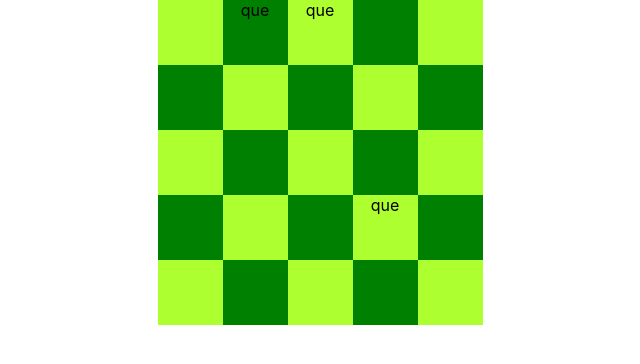
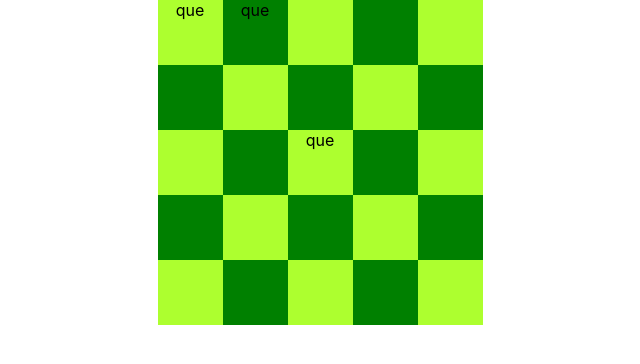
Before and after one commit to dmytro-mironov/react-chess, a React (Create React App) app: page / in a window 1280 px wide. Shown: the top 364 px of the page, without its empty margins (320-960 px from the left). Built offline with nearby package versions, Linux system fonts and the light colour scheme.

Commit message:
add change position

```diff
--- a/package.json
+++ b/package.json
@@ -6,11 +6,12 @@
     "@testing-library/jest-dom": "^5.16.5",
     "@testing-library/react": "^13.3.0",
     "@testing-library/user-event": "^13.5.0",
+    "classnames": "^2.3.1",
     "react": "^18.2.0",
-    "redux": "^4.2.0",
     "react-dom": "^18.2.0",
     "react-redux": "^8.0.2",
     "react-scripts": "5.0.1",
+    "redux": "^4.2.0",
     "web-vitals": "^2.1.4"
   },
   "scripts": {
--- a/src/App.css
+++ b/src/App.css
@@ -22,3 +22,6 @@
 .cursor {
 	cursor: pointer;
 }
+.choose {
+	background: red !important;
+}
--- a/src/App.js
+++ b/src/App.js
@@ -5,6 +5,7 @@ import Field from './components/Field.jsx';
 import { Provider } from "react-redux";
 import store from './redux/store';
 
+window.store = store;
 
 const App = () => {
   return (
--- a/src/components/Cell.jsx
+++ b/src/components/Cell.jsx
@@ -1,9 +1,14 @@
 import React from "react";
+import classNames from "classnames";
 
 const Cell = ({x, y, figure, style, onClick}) => {
 
+    let cellStyle = classNames('cell',{
+        'choose': style == 'choose',
+    });
+
     return (
-        <div className="cell" onClick={onClick}>{/* {x+''+y} */}{figure}</div>
+        <div className={cellStyle} onClick={onClick}>{/* {x+''+y} */}{figure}</div>
     );
 }
 
--- a/src/components/Field.jsx
+++ b/src/components/Field.jsx
@@ -1,53 +1,77 @@
 import React from "react";
 import { useEffect } from "react";
 import { useDispatch, useSelector } from "react-redux";
-import { setFields } from "../redux/actions/fields";
+import { setChooseField, setFields } from "../redux/actions/fields";
+import store from "../redux/store";
 import Cell from "./Cell";
 
 
-const clickFigule = (x) => {
-    console.dir(x)
+
+const clickFigule = (x,y) => {
+
+    const chooseFiel = store.getState().fieldsReducer.chooseFiel;
+    const fields = store.getState().fieldsReducer.fields;
+    //field choose and can move
+    console.dir({x,y})
+    if(chooseFiel){
+        fields[x+''+y].html = <Cell key={x+''+y} x={x} y={y} figure={fields[chooseFiel.x+''+chooseFiel.y].html.props.figure} onClick={() => clickFigule(x,y)}/>
+        fields[x+''+y].isFigure = true
+
+        fields[chooseFiel.x+''+chooseFiel.y].html = <Cell key={chooseFiel.x+''+chooseFiel.y} x={chooseFiel.x} y={chooseFiel.y} onClick={() => clickFigule(chooseFiel.x,chooseFiel.y)}/>
+        fields[chooseFiel.x+''+chooseFiel.y].isFigure = false
+
+        store.dispatch(setFields(fields));
+        store.dispatch(setChooseField(false));
+
+    }else if(fields[x+''+y].isFigure){
+
+        fields[x+''+y].html = <Cell key={x+''+y} x={x} y={y} figure={fields[x+''+y].html.props.figure} style="choose" onClick={() => clickFigule(x,y)}/>
+        store.dispatch(setFields(fields));
+        store.dispatch(setChooseField({x,y}));
+
+    }
+
+
 }
 
 const setFigure = ({fiel, x,y, figure, img}) => {
-    return fiel.map((item) => {
-        if(item.x === x && item.y === y){
-            item.html = <Cell key={x+''+y} x={x} y={y} figure={figure} style="cursor" onClick={() => clickFigule(x)}/>;
-        }
-    })
+    fiel[x+''+y].html = <Cell key={x+''+y} x={x} y={y} figure={figure} style="cursor" onClick={() => clickFigule(x,y)}/>;
+    fiel[x+''+y].isFigure = true;
+    return fiel;
 }
 
 const Field = ({ countField = 5}) => {
+
     const dispatch = useDispatch();
     const { fields } = useSelector(({fieldsReducer}) => {
-        return {fields:fieldsReducer.fields}
+        return { fields:fieldsReducer.fields }
     });
 
 
     useEffect(()=>{
-        let fiel = [];
-        for(let i = 0; i < countField; i++){
-            for(let j = 0; j < countField; j++){
-                fiel.push({
-                    html: <Cell key={i+''+j} x={i} y={j}/>,
+        let fiel = {};
+        for(let i = 1; i <= countField; i++){
+            for(let j = 1; j <= countField; j++){
+                fiel[i+''+j] = {
+                    html: <Cell key={i+''+j} x={i} y={j} onClick={() => clickFigule(i,j)}/>,
                     x: i,
                     y: j,
-                });
+                    isFigure: false,
+                };
             }
         }
 
-        setFigure({fiel, x:0, y:1, figure:'que',});
-        setFigure({fiel, x:0, y:2, figure:'que',});
+        setFigure({fiel, x:1, y:1, figure:'que',});
+        setFigure({fiel, x:1, y:2, figure:'que',});
         setFigure({fiel, x:3, y:3, figure:'que',});
+
 
         dispatch(setFields(fiel));
     }, []);
-    console.dir(fields)
-
 
     return (
         <div className="board">
-            {fields.map((elem) => elem.html)}
+            {Object.keys(fields).map((key,index)=> fields[key].html)}
         </div>
     );
 }
--- a/src/redux/actions/fields.js
+++ b/src/redux/actions/fields.js
@@ -2,3 +2,8 @@ export const setFields = (fields) => ({
     type: "SET_FIELDS",
     payload: fields
 })
+
+export const setChooseField = (field) => ({
+    type: "SET_CHOOSE_FIELD",
+    payload: field
+});
--- a/src/redux/reducers/fields.js
+++ b/src/redux/reducers/fields.js
@@ -1,6 +1,7 @@
 
 const initialState ={
     fields: [],
+    chooseFiel: false,
 }
 
 const fieldsReducer = (state = initialState, actions) => {
@@ -11,6 +12,11 @@ const fieldsReducer = (state = initialState, actions) => {
                 fields: actions.payload
             }
         break;
+        case 'SET_CHOOSE_FIELD':
+            return {
+                ...state,
+                chooseFiel: actions.payload
+            }
         default:
             return state;
     }
```
Also changed, not shown: 1 other file (tests, documents, lock files or other folders).
